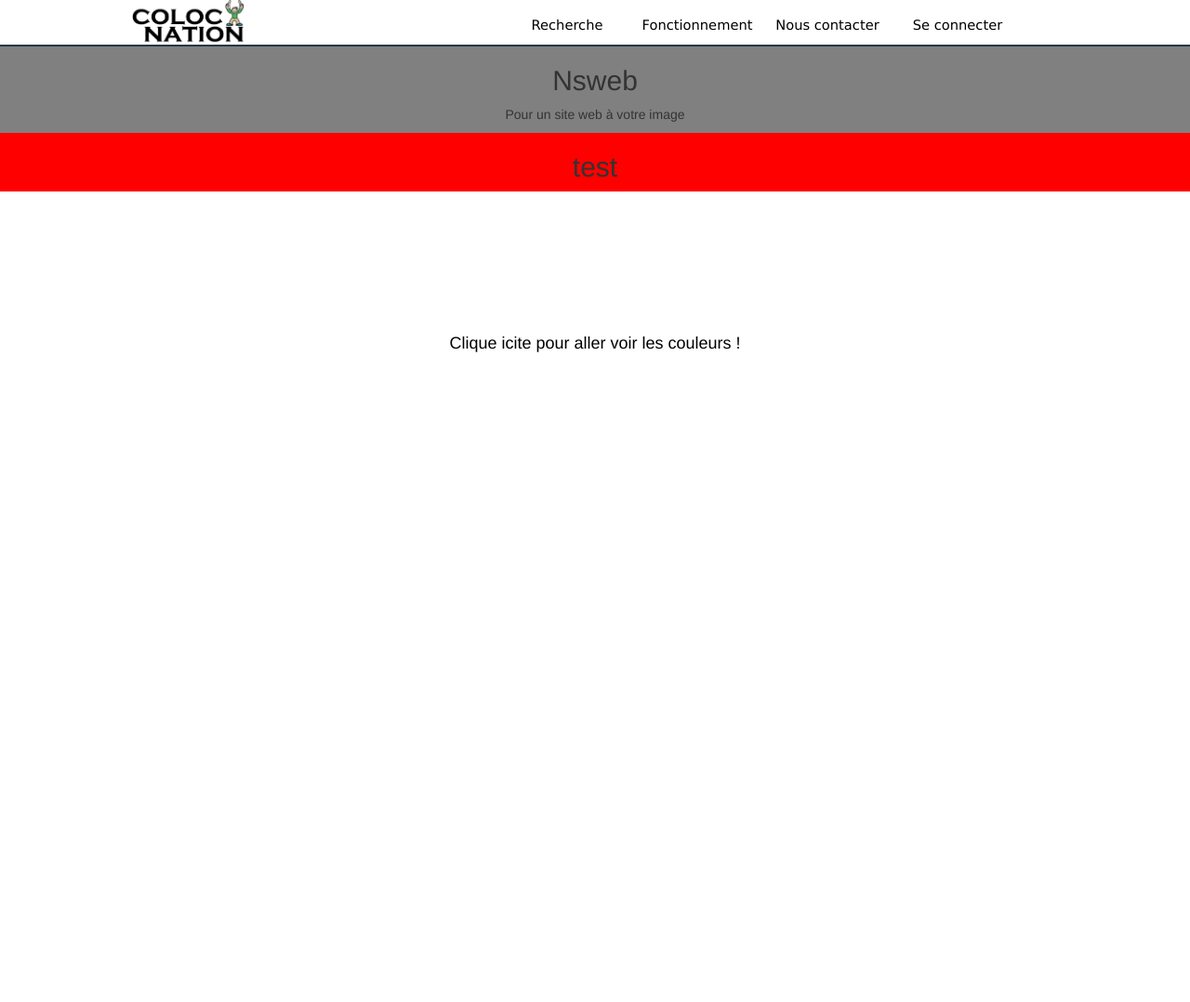
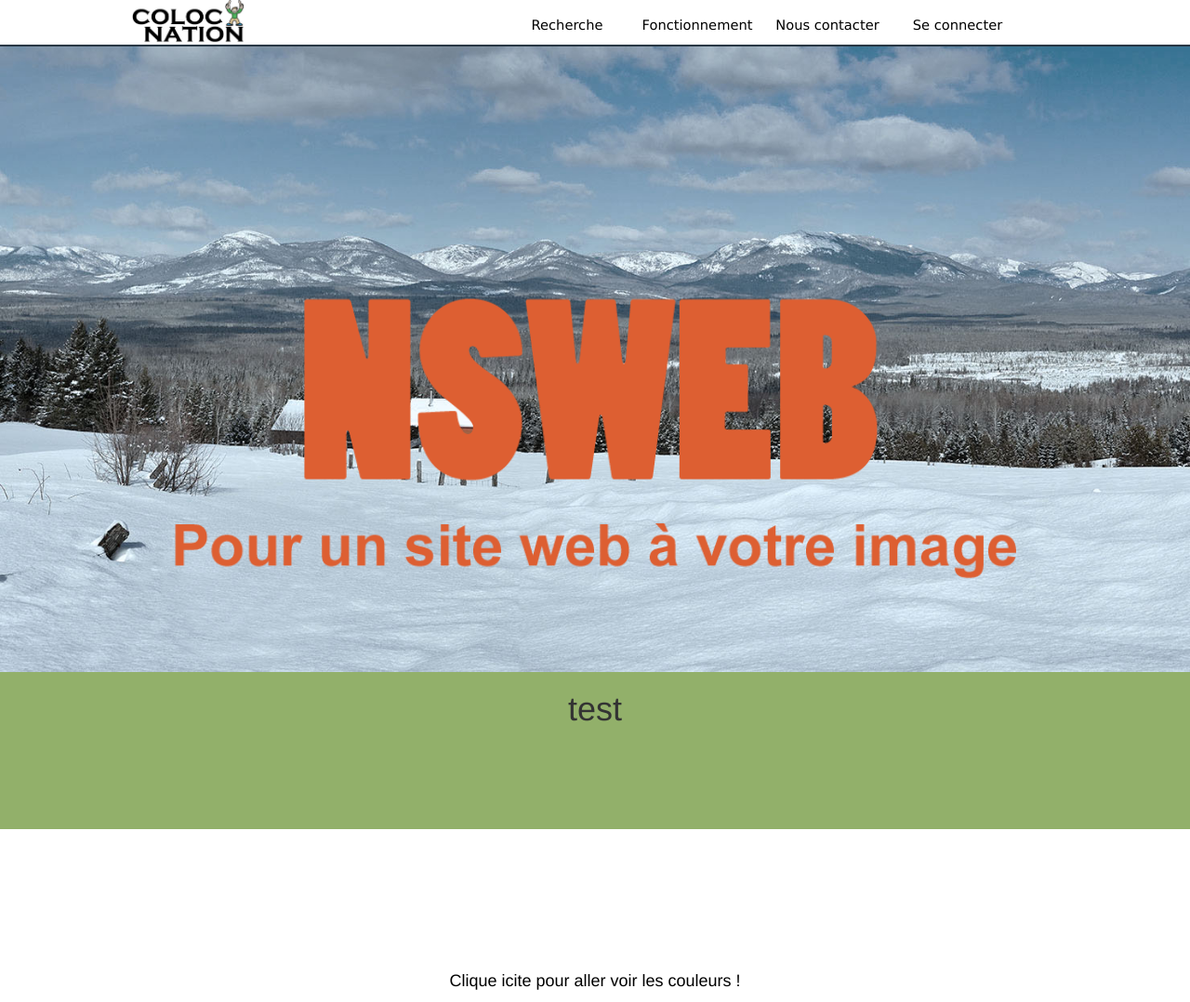
Before and after one commit to samueldesga/nsweb, a PHP site: page / in a window 1280 px wide. Shown: the whole page at 93% size. Before the commit the page ends 379 px from the top, so only its background shows below. Run offline with PHP 8.4, Linux system fonts and the light colour scheme; some libraries are stand-ins or nearby versions.

Commit message:
Header avec image + logo + debut integration navbar
Commit avant de modifier la navbar en changeant toute le css... au cas
ou on voudrait revenir

```diff
--- a/Index.php
+++ b/Index.php
@@ -2,7 +2,6 @@
 <html lang="en">
   <head>
     <meta charset="utf-8">
-    <?php include('navbar.html');  ?>
 
     <meta name="viewport" content="width=device-width, initial-scale=1">
     <!-- The above 3 meta tags *must* come first in the head; any other head content must come *after* these tags -->
@@ -20,15 +19,21 @@
 
   <body>
     <section class="section-presentation section-center">
+        <?php include('navbar.html'); ?>
+
         <div class="container">
-            <h2>Nsweb</h2>
-            <p>Pour un site web à votre image</p>
+             <img src="images/header-text8.png" class="presentation-text">
         </div>
     </section>
 
     <section class="section-test section-center">
         <div class="container">
-            <h2>test</h2>
+            <h1>test</h1>
+            <br/>
+            <br/>
+            <br/>
+            <br/>
+            <br/>
         </div>
     </section>
 
--- a/stylesheet.css
+++ b/stylesheet.css
@@ -1,8 +1,18 @@
 /***************************************
                 Index
 ***************************************/
+.presentation-wrap{
+    position: relative;
+    margin: 0 auto;
+}
 .section-presentation{
-    background-color: grey;
+    background-image: url('images/header-background.jpg');
+    background-repeat: no-repeat;
+    background-size: cover;
+}
+.presentation-text{
+  width:80%;
+  height:auto;
 }
 
 .section-center{
@@ -10,12 +20,9 @@
 }
 
 .section-test{
-    background-color: red;
+    background-color: #92b06a;
 }
-.presentation-wrap{
-    position: relative;
-    margin: 0 auto;
-}
+
 
 
 
```
Also changed, not shown: images/1779288_10203681603827242_6256107906406454_n.jpg (deleted), images/LogoColocNationTest.jpg (deleted), images/PleinAirHiver1.jpg (added), images/header-background.jpg (added), images/header-text8.png (added), images/test.jpg (deleted), 1 other file.
